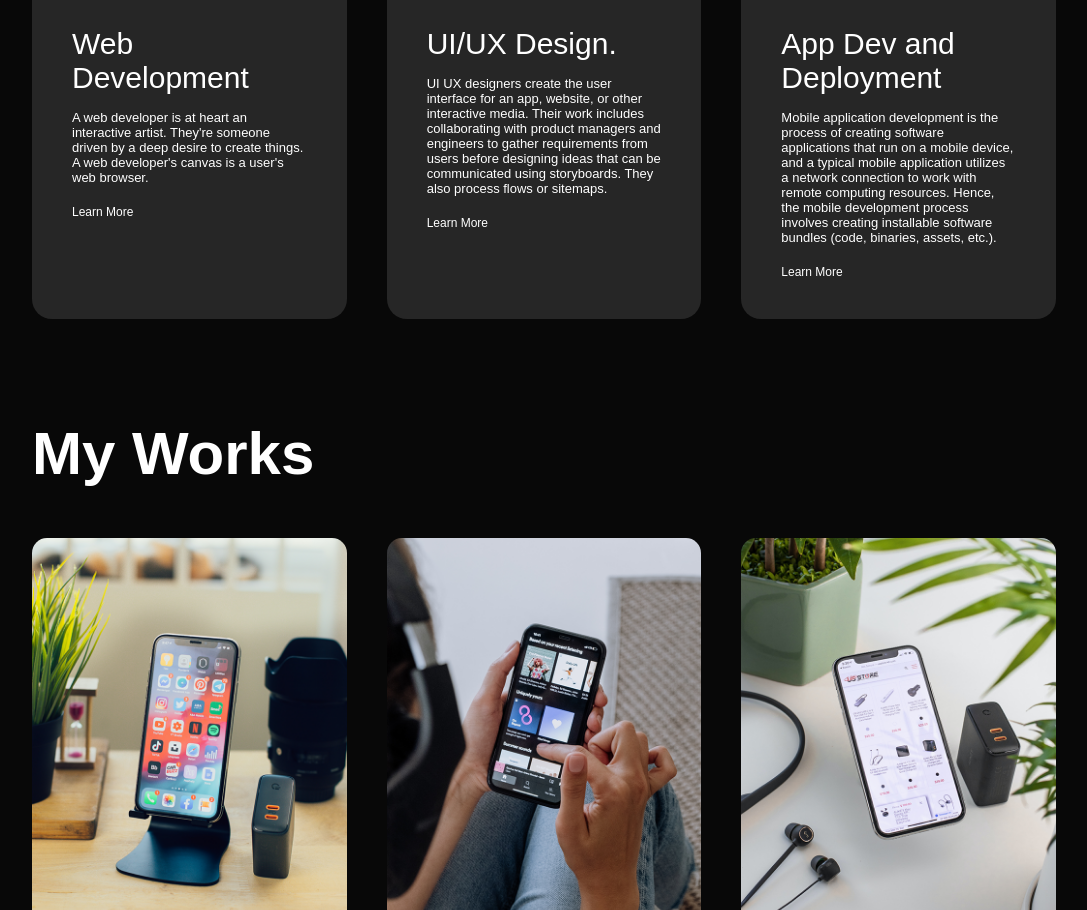
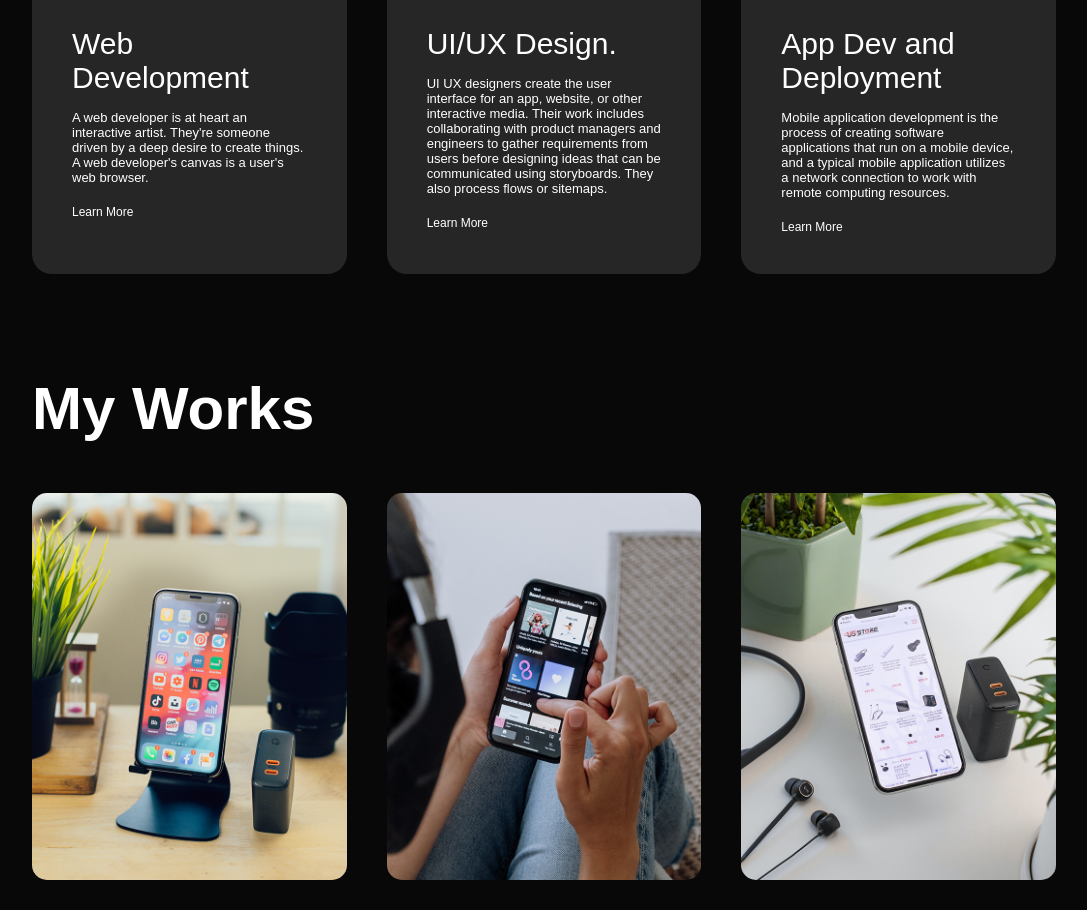
Before and after one commit to adahgeorge/newPortfolio, a plain HTML site: page index.html in a window 1280 px wide. Shown: the part 1902-2812 px from the top of the page, without its empty margins (96-1183 px from the left). Drawn offline with Linux system fonts and the light colour scheme.

Commit message:
Update index.html

```diff
--- a/index.html
+++ b/index.html
@@ -127,8 +127,7 @@ Organizational Staff Training, Consultancy, Database Administration, Forensic Sc
             <i class="fa-brands fa-app-store"></i>
             <h2>App Dev and Deployment</h2>
             <p>Mobile application development is the process of creating software applications that run on a mobile device,
-                and a typical mobile application utilizes a network connection to work with remote computing resources. Hence,
-                the mobile development process involves creating installable software bundles (code, binaries, assets, etc.).</p>
+                and a typical mobile application utilizes a network connection to work with remote computing resources.</p>
 
             <a href="#">Learn More</a>
         </div>
```
